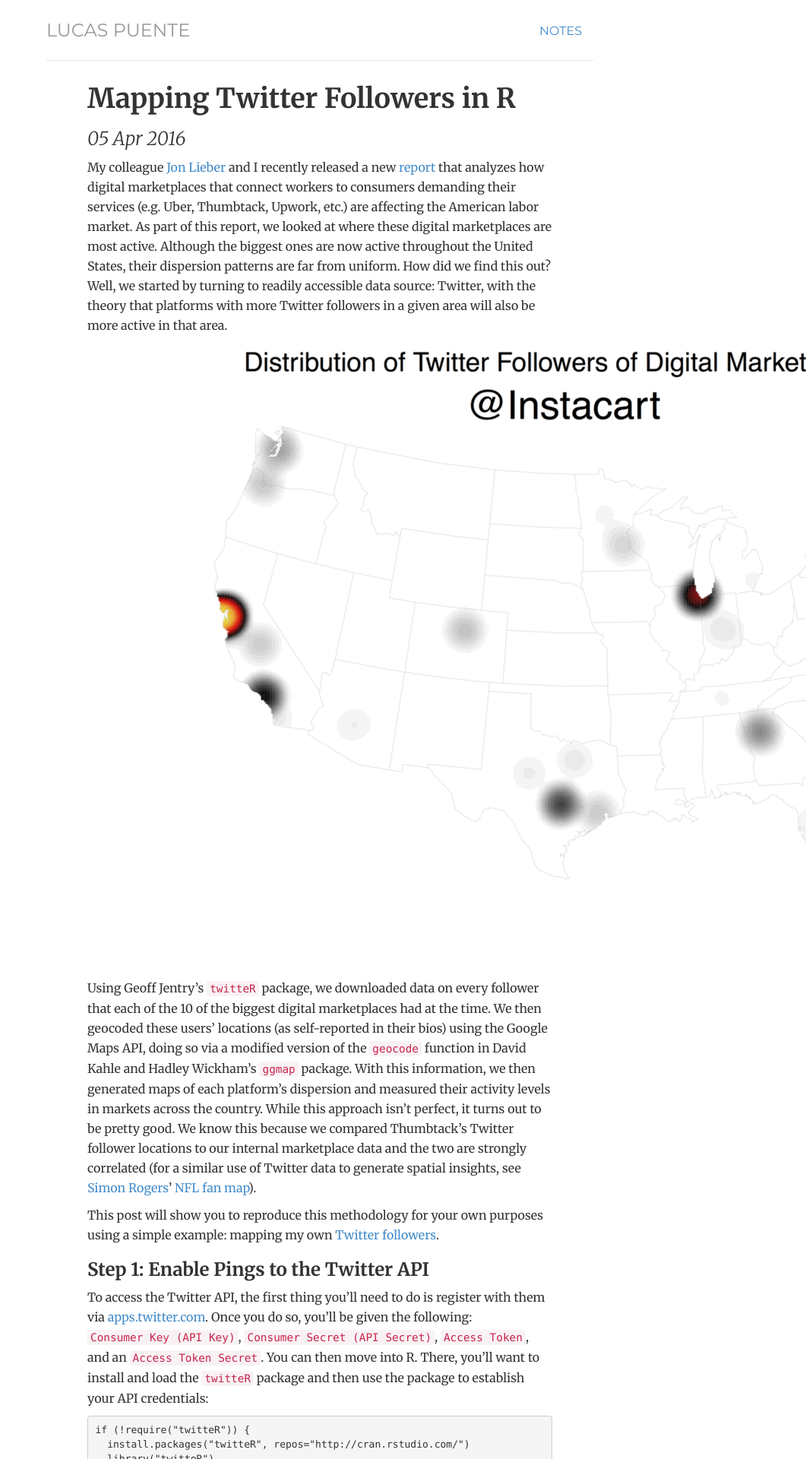
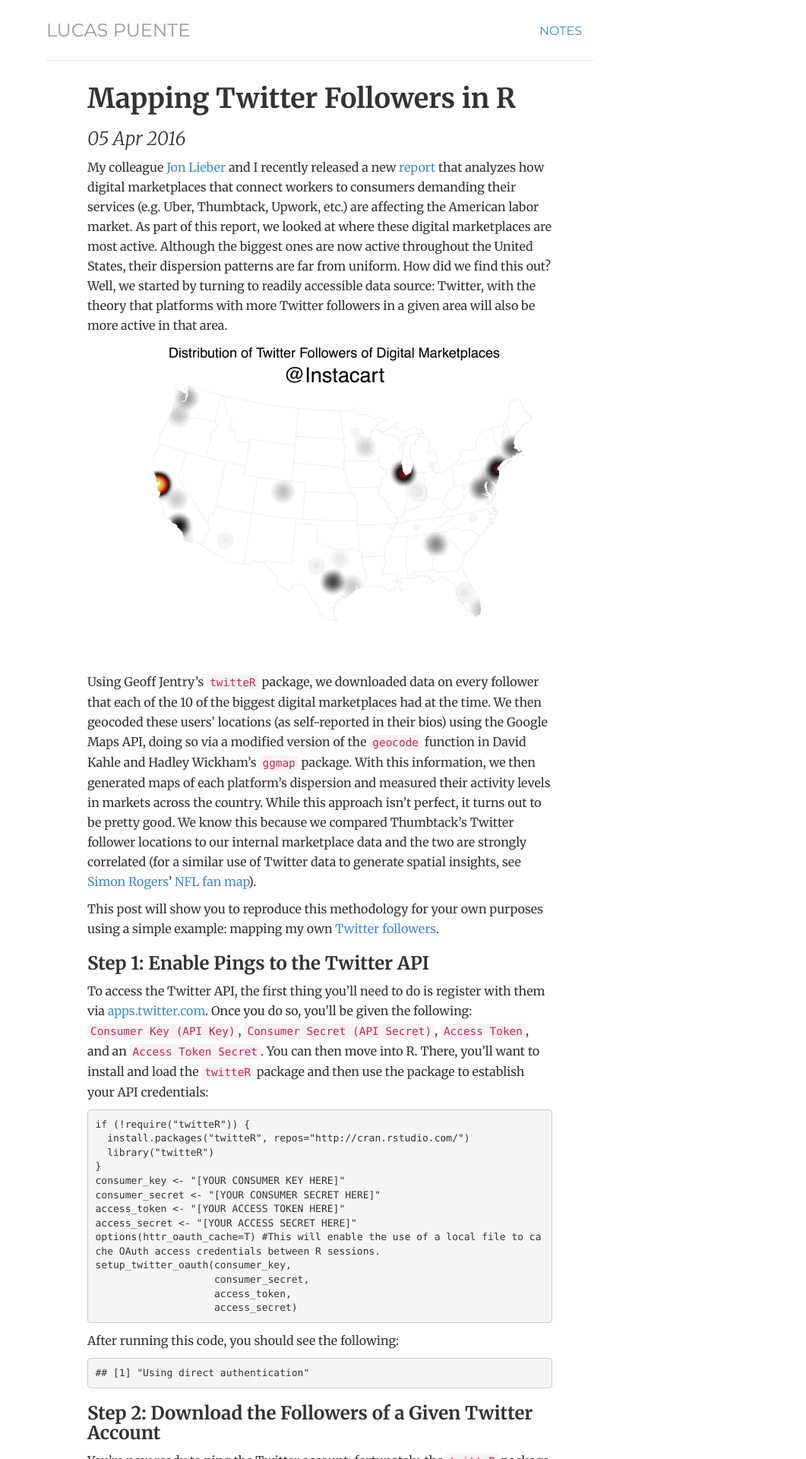
Before and after one commit to LucasPuente/lucaspuente.github.io, a Jekyll site: the page built from _posts/2016-04-05-Mapping-Twitter-Followers.md, in a window 1280 px wide. Shown: the top 1920 px of the page at 76% size, without its empty margins (219-1280 px from the left). Built offline with Jekyll 4.4.1, drawn with Linux system fonts in a browser that asks for light colours; comment, search, counter and statistics services are not loaded.

Commit message:
update blog

````diff
--- a/_posts/2016-04-05-Mapping-Twitter-Followers.md
+++ b/_posts/2016-04-05-Mapping-Twitter-Followers.md
@@ -12,7 +12,7 @@
 
 My colleague [Jon Lieber](https://twitter.com/jonlieber) and I recently released a new [report](https://www.thumbtack.com/blog/beyond-the-gig-economy/) that analyzes how digital marketplaces that connect workers to consumers demanding their services (e.g. Uber, Thumbtack, Upwork, etc.) are affecting the American labor market. As part of this report, we looked at where these digital marketplaces are most active. Although the biggest ones are now active throughout the United States, their dispersion patterns are far from uniform. How did we find this out? Well, we started by turning to readily accessible data source: Twitter, with the theory that platforms with more Twitter followers in a given area will also be more active in that area.
 
-![Marketplace Diffusions](https://raw.githubusercontent.com/LucasPuente/lucaspuente.github.io/master/img/Twitter_Maps.gif) Using Geoff Jentry's `twitteR` package, we downloaded data on every follower that each of the 10 of the biggest digital marketplaces had at the time. We then geocoded these users' locations (as self-reported in their bios) using the Google Maps API, doing so via a modified version of the `geocode` function in David Kahle and Hadley Wickham's `ggmap` package. With this information, we then generated maps of each platform's dispersion and measured their activity levels in markets across the country. While this approach isn't perfect, it turns out to be pretty good. We know this because we compared Thumbtack’s Twitter follower locations to our internal marketplace data and the two are strongly correlated (for a similar use of Twitter data to generate spatial insights, see [Simon Rogers](https://twitter.com/smfrogers)' [NFL fan map](https://blog.twitter.com/2014/nfl-fan-map-where-are-your-team-s-followers)).
+<img src="https://raw.githubusercontent.com/LucasPuente/lucaspuente.github.io/master/img/Twitter_Maps.gif" width="650px" /> Using Geoff Jentry's `twitteR` package, we downloaded data on every follower that each of the 10 of the biggest digital marketplaces had at the time. We then geocoded these users' locations (as self-reported in their bios) using the Google Maps API, doing so via a modified version of the `geocode` function in David Kahle and Hadley Wickham's `ggmap` package. With this information, we then generated maps of each platform's dispersion and measured their activity levels in markets across the country. While this approach isn't perfect, it turns out to be pretty good. We know this because we compared Thumbtack’s Twitter follower locations to our internal marketplace data and the two are strongly correlated (for a similar use of Twitter data to generate spatial insights, see [Simon Rogers](https://twitter.com/smfrogers)' [NFL fan map](https://blog.twitter.com/2014/nfl-fan-map-where-are-your-team-s-followers)).
 
 This post will show you to reproduce this methodology for your own purposes using a simple example: mapping my own [Twitter followers](https://twitter.com/lucaspuente/followers).
 
@@ -276,10 +276,9 @@
 #Add a title:
 mtext("The Geography of @LucasPuente's Followers", side = 3, line = -3.5, outer = T, cex=1.5, font=3)
 ```
+ <img src="https://raw.githubusercontent.com/LucasPuente/lucaspuente.github.io/master/img/lucaspuente_twitter_map.png" width="650px" />
 
-![](Mapping_Twitter_Followers_files/figure-markdown_github/unnamed-chunk-32-1.png)<!-- -->
- <img src="https://raw.githubusercontent.com/LucasPuente/lucaspuente.github.io/master/img/spatial_density_map.png" width="700px" />
-
-Inspired by Nathan Yau's [coffee shop maps](http://i2.wp.com/flowingdata.com/wp-content/uploads/2014/03/coffee-breakdowns-final.png?w=954), I followed his lead in turning this into a [smoothed density map](http://flowingdata.com/2014/03/25/how-to-make-smoothed-density-maps-in-r/). The results are presented below, though you should sign up for a [membership](https://flowingdata.com/membership/) on his site if you want to see the exact code you'll need to recreate it. ![](Mapping_Twitter_Followers_files/figure-markdown_github/unnamed-chunk-33-1.png)<!-- -->
+Inspired by Nathan Yau's [coffee shop maps](http://i2.wp.com/flowingdata.com/wp-content/uploads/2014/03/coffee-breakdowns-final.png?w=954), I followed his lead in turning this into a [smoothed density map](http://flowingdata.com/2014/03/25/how-to-make-smoothed-density-maps-in-r/). The results are presented below, though you should sign up for a [membership](https://flowingdata.com/membership/) on his site if you want to see the exact code you'll need to recreate it.
+ <img src="https://raw.githubusercontent.com/LucasPuente/lucaspuente.github.io/master/img/spatial_density_map.png" width="650px" />
 
 All of the code presented above is available in a single file on [Github](https://github.com/LucasPuente/geocoding/blob/master/mapping_twitter_followers.R). If you have any other questions on how to map the locations of a user's Twitter followers, please reach out, preferably via [Twitter](https://twitter.com/lucaspuente)!
````
